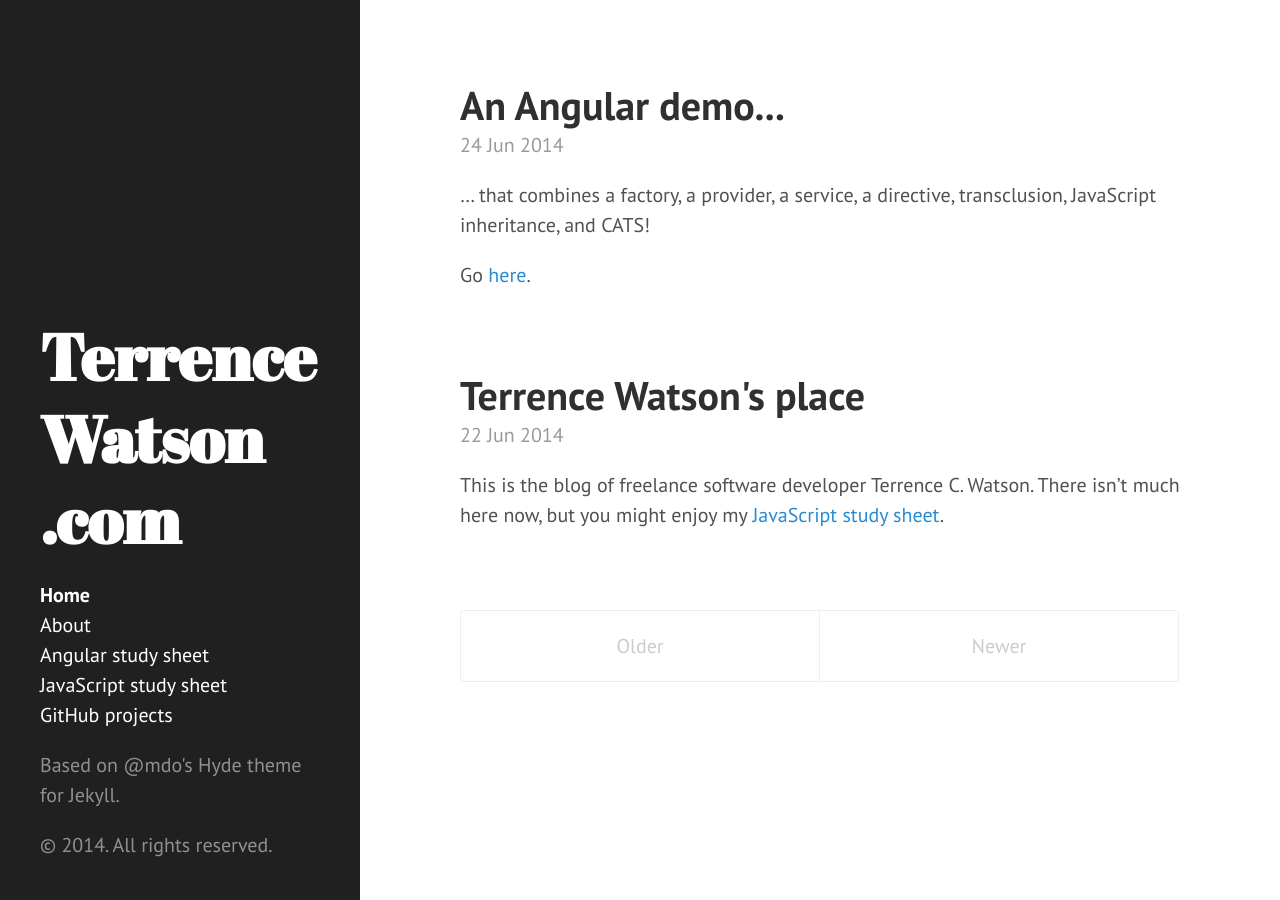
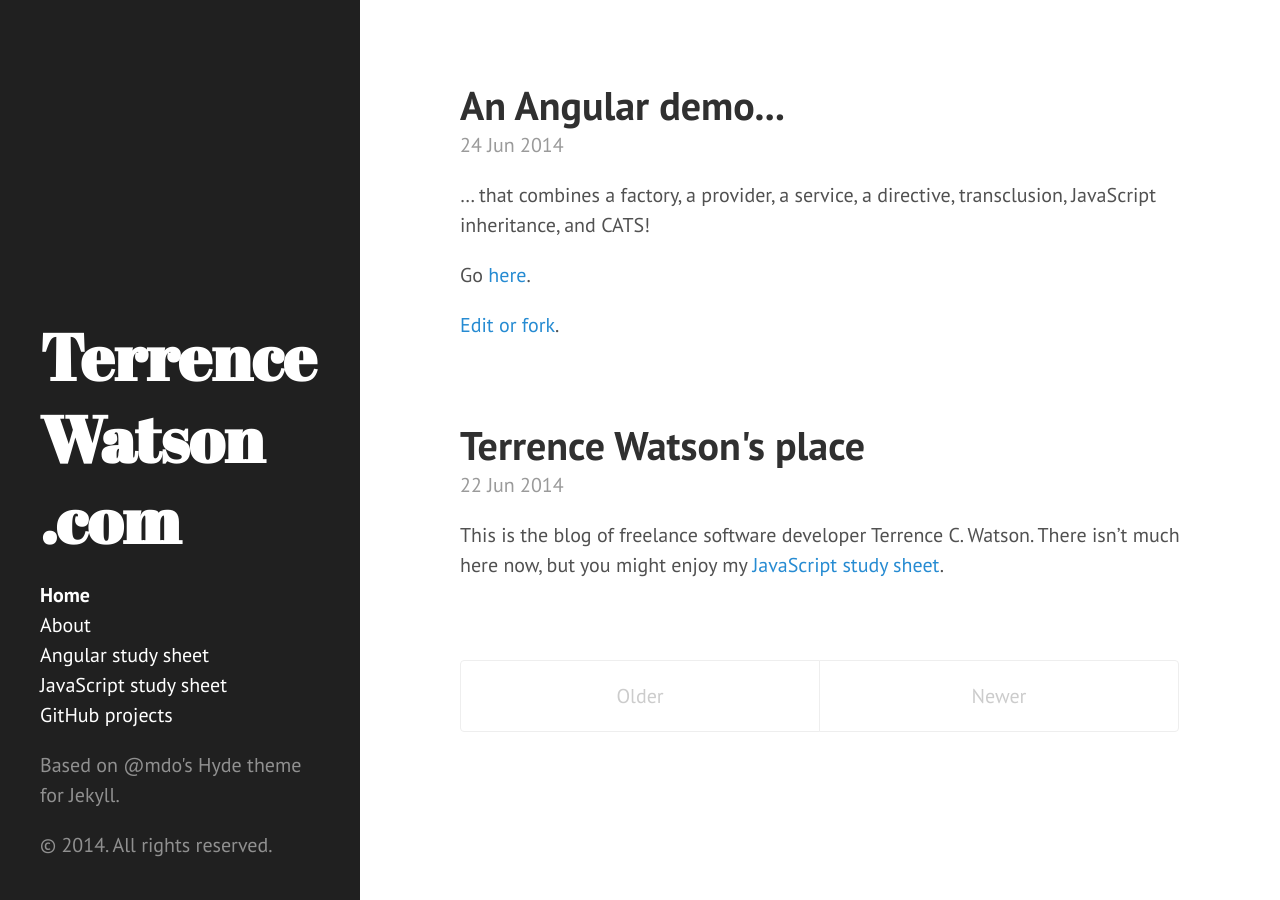
Before and after one commit to selfinterest/selfinterest.github.io, a Jekyll site: the page built from index.html, in a window 1280 px wide. Built offline with Jekyll 4.4.1, drawn with Linux system fonts in a browser that asks for light colours; nearby versions of some CDN libraries; Markdown is read by kramdown in place of the engine named in the settings; the list of posts is cut into pages by our own code.

Commit message:
Added a post

```diff
--- a/_posts/2014-06-24-angular-demo.md
+++ b/_posts/2014-06-24-angular-demo.md
@@ -5,3 +5,5 @@ title: An Angular demo...
 ... that combines a factory, a provider, a service, a directive, transclusion, JavaScript inheritance, and CATS!
 
 Go [here](http://run.plnkr.co/plunks/IKiVOU/).
+
+[Edit or fork](http://plnkr.co/edit/IKiVOU?p=info).
```
